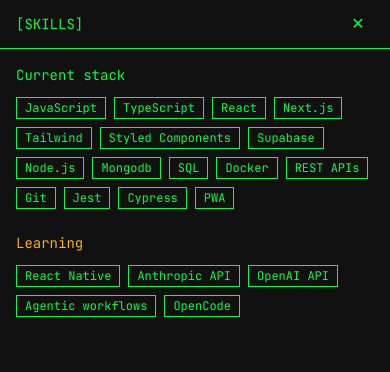
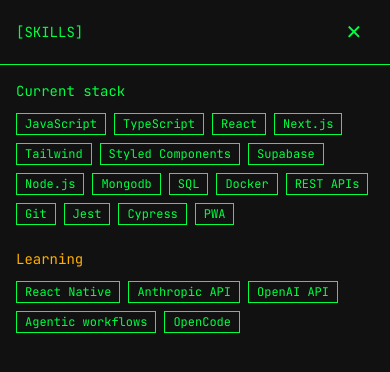
Before and after one commit to pdelbarrio/portfolio3, a Next.js app: page /en in a window 390 px wide. Both pictures are taken after a click on the button "SKILLS". Shown: the top 372 px of the page. Built offline with nearby package versions, Linux system fonts and the light colour scheme.

Commit message:
improved responsiveness

```diff
--- a/src/components/Terminal/TerminalPopup.tsx
+++ b/src/components/Terminal/TerminalPopup.tsx
@@ -47,7 +47,7 @@
   return (
     <AnimatePresence>
       <motion.div
-        className="fixed inset-0 z-50 flex items-center justify-center sm:p-4"
+        className="fixed inset-0 z-50 flex items-center justify-center p-0 sm:p-4"
         initial={{ opacity: 0 }}
         animate={{ opacity: 1 }}
         exit={{ opacity: 0 }}
@@ -57,25 +57,25 @@
           onClick={onClose}
         />
         <motion.div
-          className="relative w-full h-dvh sm:h-auto sm:max-h-[85dvh] sm:max-w-180 sm:border sm:border-accent-green bg-bg-surface flex flex-col"
+          className="relative w-full h-screen sm:h-auto sm:max-h-[85dvh] sm:max-w-180 sm:border sm:border-accent-green bg-bg-surface flex flex-col overflow-hidden"
           initial={{ opacity: 0, scale: 0.95 }}
           animate={{ opacity: 1, scale: 1 }}
           exit={{ opacity: 0, scale: 0.95 }}
           transition={{ duration: 0.15 }}
         >
-          <div className="sticky top-0 z-10 flex items-center justify-between border-b border-accent-green bg-bg-surface px-4 py-2">
+          <div className="sticky top-0 z-10 flex items-center justify-between border-b border-accent-green bg-bg-surface px-4 py-3 flex-shrink-0">
             <span className="text-accent-green text-sm">
               [{sectionLabels[section]}]
             </span>
             <button
               onClick={onClose}
-              className="flex items-center justify-center size-8 sm:size-auto text-accent-green hover:text-text-primary text-base sm:text-sm cursor-pointer rounded hover:bg-white/10 sm:hover:bg-transparent"
+              className="flex items-center justify-center size-10 sm:size-auto text-accent-green hover:text-text-primary text-xl sm:text-sm cursor-pointer rounded hover:bg-white/10 sm:hover:bg-transparent"
               aria-label="Cerrar"
             >
               ✕
             </button>
           </div>
-          <div className="p-4 flex-1 overflow-y-auto sm:max-h-[70dvh]">
+          <div className="p-4 flex-1 overflow-y-auto">
             {sectionComponents[section]}
           </div>
         </motion.div>
```
